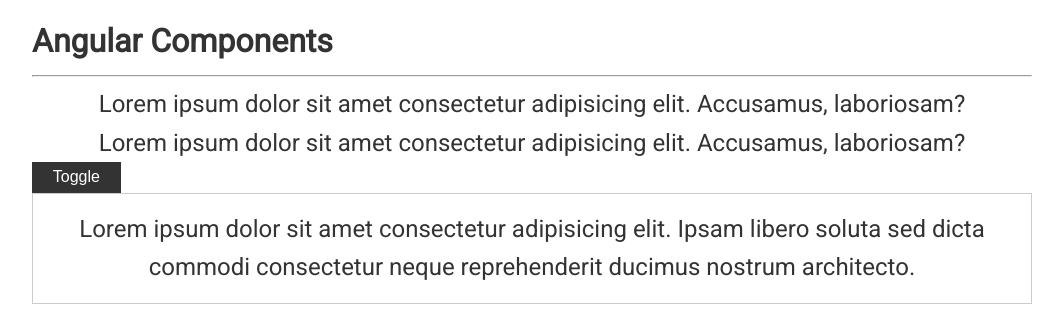
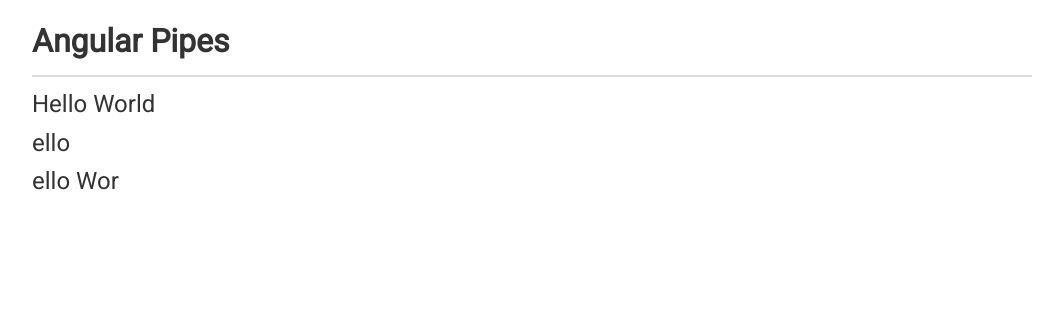
Before and after one commit to SSerg-dev/angular-basic-course, an Angular app: page / in a window 1280 px wide. Shown: the top 318 px of the page, without its empty margins (108-1171 px from the left). Built offline with nearby package versions, Linux system fonts and the light colour scheme.

Commit message:
create chapter #5 lesson 5.2+

```diff
--- a/src/app/app.component.html
+++ b/src/app/app.component.html
@@ -1,67 +1,15 @@
 <div class="container">
-  <h1>Angular Components</h1>
+  <h1>Angular Pipes</h1>
   <hr />
-  <p
-    [appStyle]="'red'"
-    [dStyles]="{
-      border: 'solid 1px #ccc',
-      fontWeight: 'bold',
-      borderRadius: '5px'
-    }"
-  >
-    Lorem ipsum dolor sit amet consectetur adipisicing elit. Accusamus,
-    laboriosam?
+  <!-- <p>
+    {{ e | number:'2.1-2' }}
   </p>
-  <p
-    [appStyle]="'blue'"
-    [dStyles]="{
-      border: 'solid 1px #ccc',
-      fontWeight: 'bold',
-      borderRadius: '5px'
-    }"
-  >
-    Lorem ipsum dolor sit amet consectetur adipisicing elit. Accusamus,
-    laboriosam?
+  <p>
+    {{ e | number:'1.0-0' }}
+  </p> -->
+  <p>
+    {{ str | uppercase | lowercase | titlecase }}
   </p>
-  <!--  -->
-  <button class="btn" (click)="isVisible = !isVisible">Toggle</button>
-
-  <!-- <div *ngIf="isVisible" class="wrap">
-    <p>
-      Lorem ipsum dolor sit amet consectetur adipisicing elit. Ipsam libero
-      soluta sed dicta commodi consectetur neque reprehenderit ducimus nostrum
-      architecto.
-    </p>
-  </div> -->
-
-  <!-- <ng-template [ngIf]="isVisible">
-    <div class="wrap">
-      <p>
-        Lorem ipsum dolor sit amet consectetur adipisicing elit. Ipsam libero
-        soluta sed dicta commodi consectetur neque reprehenderit ducimus nostrum
-        architecto.
-      </p>
-    </div>
-  </ng-template> -->
-
-  <!-- <div *appIfnot="!isVisible" class="wrap">
-    <p>
-      Lorem ipsum dolor sit amet consectetur adipisicing elit. Ipsam libero
-      soluta sed dicta commodi consectetur neque reprehenderit ducimus nostrum
-      architecto.
-    </p>
-  </div> -->
-
-  <ng-template [appIfnot]="!isVisible" >
-    <div class="wrap">
-      <p>
-        Lorem ipsum dolor sit amet consectetur adipisicing elit. Ipsam libero
-        soluta sed dicta commodi consectetur neque reprehenderit ducimus nostrum
-        architecto.
-      </p>
-    </div>
-  </ng-template>
-
-
-
+  <p>{{ str | titlecase | slice : 1 : 5 }}</p>
+  <p>{{ str | titlecase | slice : 1 : -2 }}</p>
 </div>
--- a/src/app/app.component.scss
+++ b/src/app/app.component.scss
@@ -1,8 +1,7 @@
 p {
   font-size: 1.5rem;
-  text-align: center;
+  text-align: left;
 }
-.wrap {
-  border: solid 1px #ccc;
-  padding: 1rem;
+hr {
+  border: solid 1px #ddd;
 }
--- a/src/app/app.component.ts
+++ b/src/app/app.component.ts
@@ -6,7 +6,10 @@
   styleUrls: ['./app.component.scss'],
 })
 export class AppComponent implements OnInit {
-  isVisible = true
+
+e: number = Math.E
+str: string = 'hello world'
+
   constructor() {}
   // methods
   ngOnInit(): void {}
--- a/src/app/app.module.ts
+++ b/src/app/app.module.ts
@@ -3,14 +3,10 @@
 
 import { AppComponent } from './app.component';
 import { FormsModule } from '@angular/forms';
-import { StyleDirective } from './directives/style.directive';
-import { IfnotDirective } from './directives/ifnot.directive';
 
 @NgModule({
   declarations: [
     AppComponent,
-    StyleDirective,
-    IfnotDirective,
   ],
   imports: [BrowserModule, FormsModule],
   providers: [],
--- a/src/app/directives/ifnot.directive.ts
+++ /dev/null
@@ -1,23 +0,0 @@
-import { Directive, Input, TemplateRef, ViewContainerRef } from '@angular/core';
-
-@Directive({
-  selector: '[appIfnot]'
-})
-export class IfnotDirective {
-
-  @Input('appIfnot')
-  set ifNot(condition: boolean) {
-    if (!condition) {
-      // show
-      this.viewContainer.createEmbeddedView(this.templateRef)
-    } else {
-      // hidden
-      this.viewContainer.clear()
-    }
-  }
-
-  constructor(private templateRef: TemplateRef<any>,
-    private viewContainer: ViewContainerRef
-    ) { }
-
-}
--- a/src/app/directives/style.directive.ts
+++ /dev/null
@@ -1,60 +0,0 @@
-import {
-  Directive,
-  ElementRef,
-  HostBinding,
-  HostListener,
-  Input,
-  Renderer2,
-} from '@angular/core';
-
-@Directive({
-  selector: '[appStyle]',
-})
-export class StyleDirective {
-  @Input('appStyle')
-  color: string = '';
-
-  @Input()
-  dStyles!: { border?: string; fontWeight?: string; borderRadius?: string };
-
-  @HostBinding('style.color')
-  elColor = null ?? ''
-
-  constructor(private el: ElementRef, private renderer: Renderer2) {
-    this.renderer.setStyle(this.el.nativeElement, 'color', 'grey');
-  }
-  @HostListener('click', ['$event.target'])
-  onClick(event: Event) {}
-
-  @HostListener('mouseenter')
-  onEnter() {
-    this.elColor = this.color
-
-    // this.renderer.setStyle(this.el.nativeElement, 'color', this.color);
-    // this.renderer.setStyle(
-    //   this.el.nativeElement,
-    //   'border',
-    //   this.dStyles.border
-    // );
-    // this.renderer.setStyle(
-    //   this.el.nativeElement,
-    //   'fontWeight',
-    //   this.dStyles.fontWeight
-    // );
-    // this.renderer.setStyle(
-    //   this.el.nativeElement,
-    //   'borderRadius',
-    //   this.dStyles.borderRadius
-    // );
-  }
-
-  @HostListener('mouseleave')
-  onLeave() {
-    this.elColor = ''
-
-    // this.renderer.setStyle(this.el.nativeElement, 'color', null);
-    // this.renderer.setStyle(this.el.nativeElement, 'border', null);
-    // this.renderer.setStyle(this.el.nativeElement, 'fontWeight', null);
-    // this.renderer.setStyle(this.el.nativeElement, 'borderRadius', null);
-  }
-}
```
Also changed, not shown: 1 other file (tests, documents, lock files or other folders).
